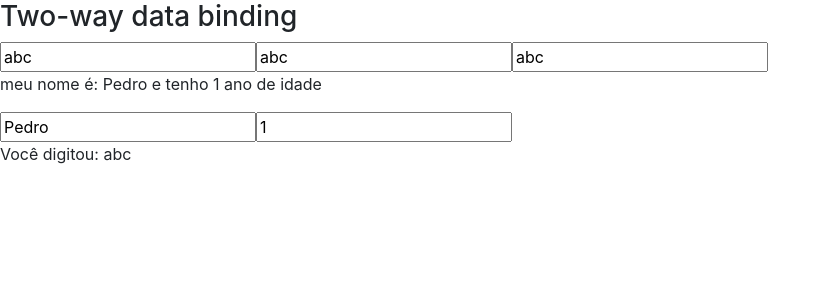
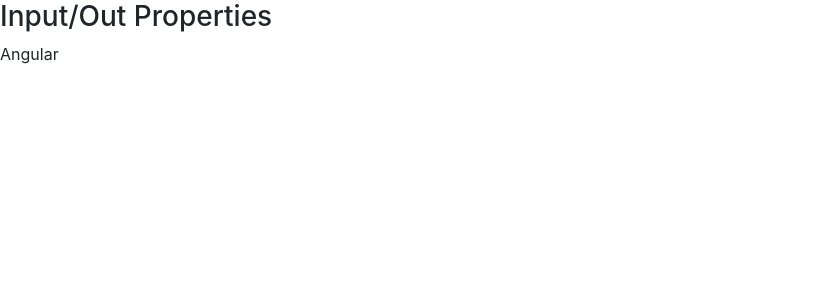
Before and after one commit to flavioportugal20/curso-angular, an Angular app in the folder data-binding/: page / in a window 1280 px wide. Shown: the top 300 px of the page, without its empty margins (0-831 px from the left). Built offline with nearby package versions, Linux system fonts and the light colour scheme.

Commit message:
Input/Out Properties

```diff
--- a/data-binding/src/app/app.module.ts
+++ b/data-binding/src/app/app.module.ts
@@ -6,11 +6,13 @@
 import { AppComponent } from './app.component';
 import { DataBindingComponent } from './data-binding/data-binding.component';
 import { MeuFormModule } from './meu-form/meu-form.module';
+import { InputPropertyComponent } from './input-property/input-property.component';
 
 @NgModule({
   declarations: [
     AppComponent,
-    DataBindingComponent
+    DataBindingComponent,
+    InputPropertyComponent
   ],
   imports: [
     BrowserModule,
--- a/data-binding/src/app/data-binding/data-binding.component.html
+++ b/data-binding/src/app/data-binding/data-binding.component.html
@@ -80,4 +80,11 @@
 </section>
 -->
 
-<app-meu-form></app-meu-form>
+<!--<app-meu-form></app-meu-form>-->
+
+<section>
+    <article>
+        <h3>Input/Out Properties</h3>
+        <app-curso [nome]="nomeDoCurso"></app-curso>
+    </article>
+</section>
--- a/data-binding/src/app/data-binding/data-binding.component.ts
+++ b/data-binding/src/app/data-binding/data-binding.component.ts
@@ -13,7 +13,9 @@
 
   valorAtual: string = '';
   valorSalvo: string = '';
-  isMouseOver:boolean = false;
+  isMouseOver: boolean = false;
+
+  nomeDoCurso: string = 'Angular';
 
   getValor(){
     return 1;
--- /dev/null
+++ b/data-binding/src/app/input-property/input-property.component.html
@@ -0,0 +1 @@
+{{ nomeCurso }}
--- /dev/null
+++ b/data-binding/src/app/input-property/input-property.component.ts
@@ -0,0 +1,17 @@
+import { Component, Input, OnInit } from '@angular/core';
+
+@Component({
+  selector: 'app-curso',
+  templateUrl: './input-property.component.html',
+  styleUrls: ['./input-property.component.css']
+})
+export class InputPropertyComponent implements OnInit {
+
+  @Input('nome') nomeCurso: string = '';
+
+  constructor() { }
+
+  ngOnInit(): void {
+  }
+
+}
```
Also changed, not shown: data-binding/src/app/input-property/input-property.component.css (added), 1 other file (tests, documents, lock files or other folders).
